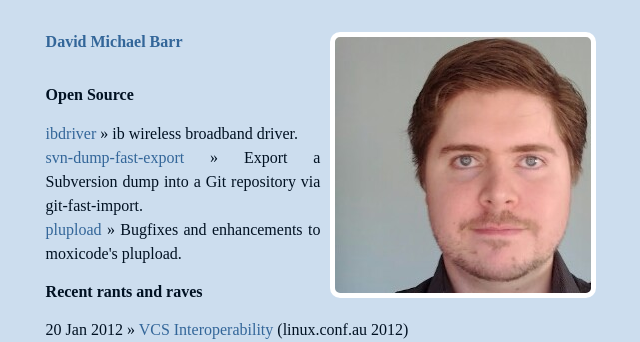
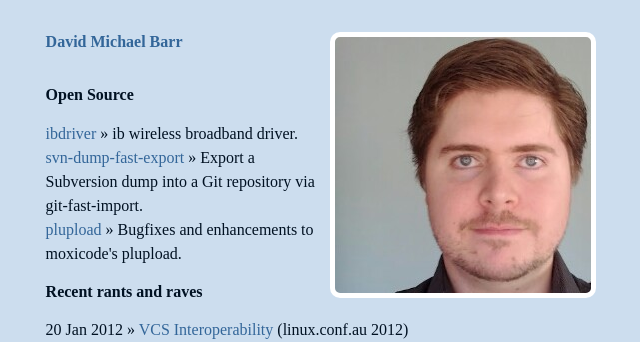
Before and after one commit to barrbrain/barrbrain.github.com, a Jekyll site: the page built from index.html, in a window 1280 px wide. Shown: the top 342 px of the page, without its empty margins (319-959 px from the left). Built offline with Jekyll 4.4.1, drawn with Linux system fonts in a browser that asks for light colours; comment, search, counter and statistics services are not loaded.

Commit message:
A few small layout tweaks.
Signed-off-by: David Barr <davidbarr@google.com>

```diff
--- a/css/site.css
+++ b/css/site.css
@@ -3,7 +3,6 @@
 body {
   background-color: #cde;
   font-family: serif ;
-  text-align: justify;
   line-height: 1.3em;
   max-width: 75ex;
   padding: 1em;
@@ -18,6 +17,7 @@
 
 p {
   margin: 1em 0;
+  text-align: justify;
 }
 
 a {
@@ -52,6 +52,7 @@
   padding: 1ex;
   border: solid black 1px;
   overflow: hidden;
+  clear: both;
 }
 
 /* Tweaks for specific elements */
@@ -99,4 +100,5 @@
   border: solid white 5px;
   border-radius: 10px;
   margin-left: 10px;
+  margin-bottom: 10px;
 }
```
